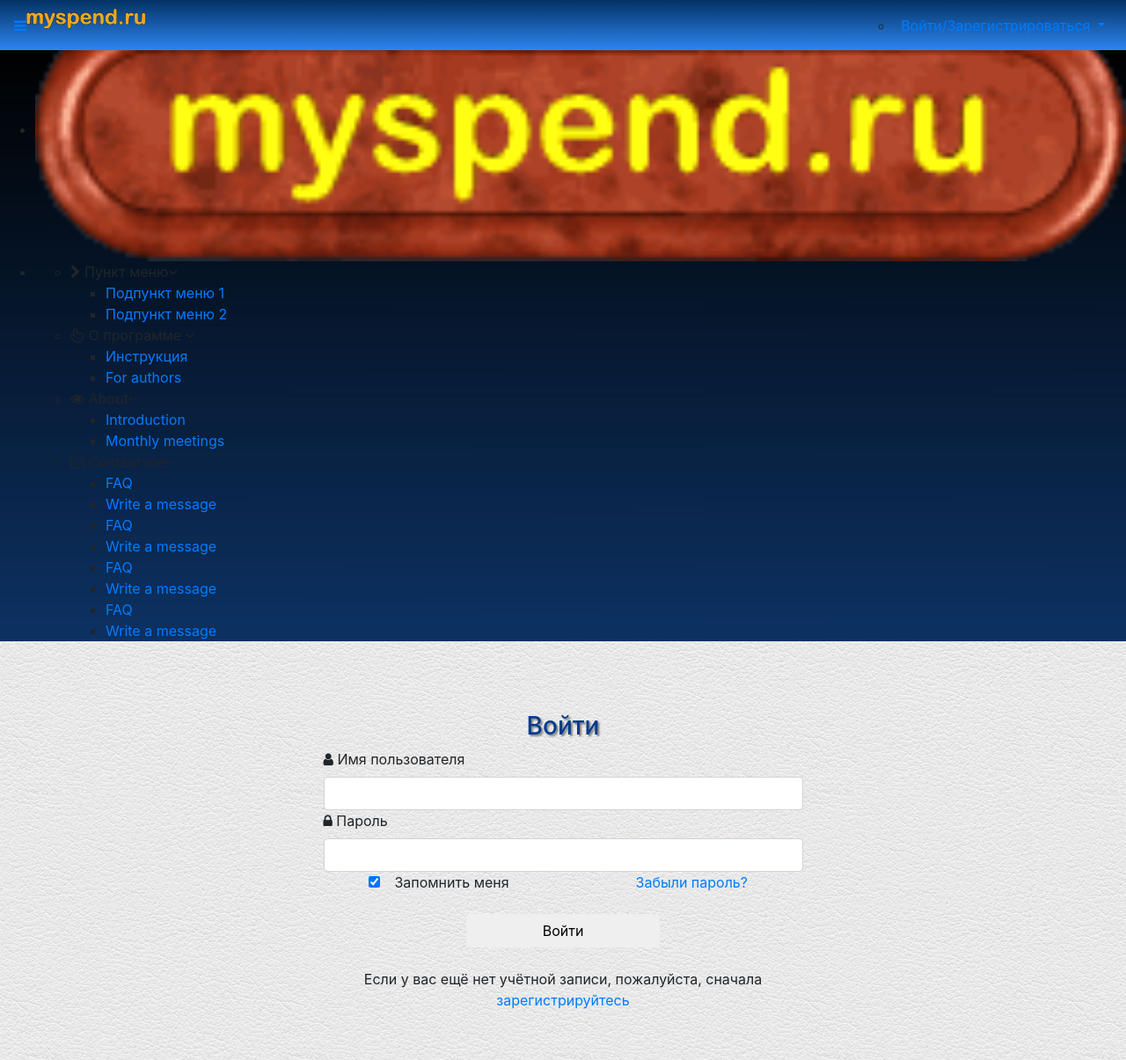
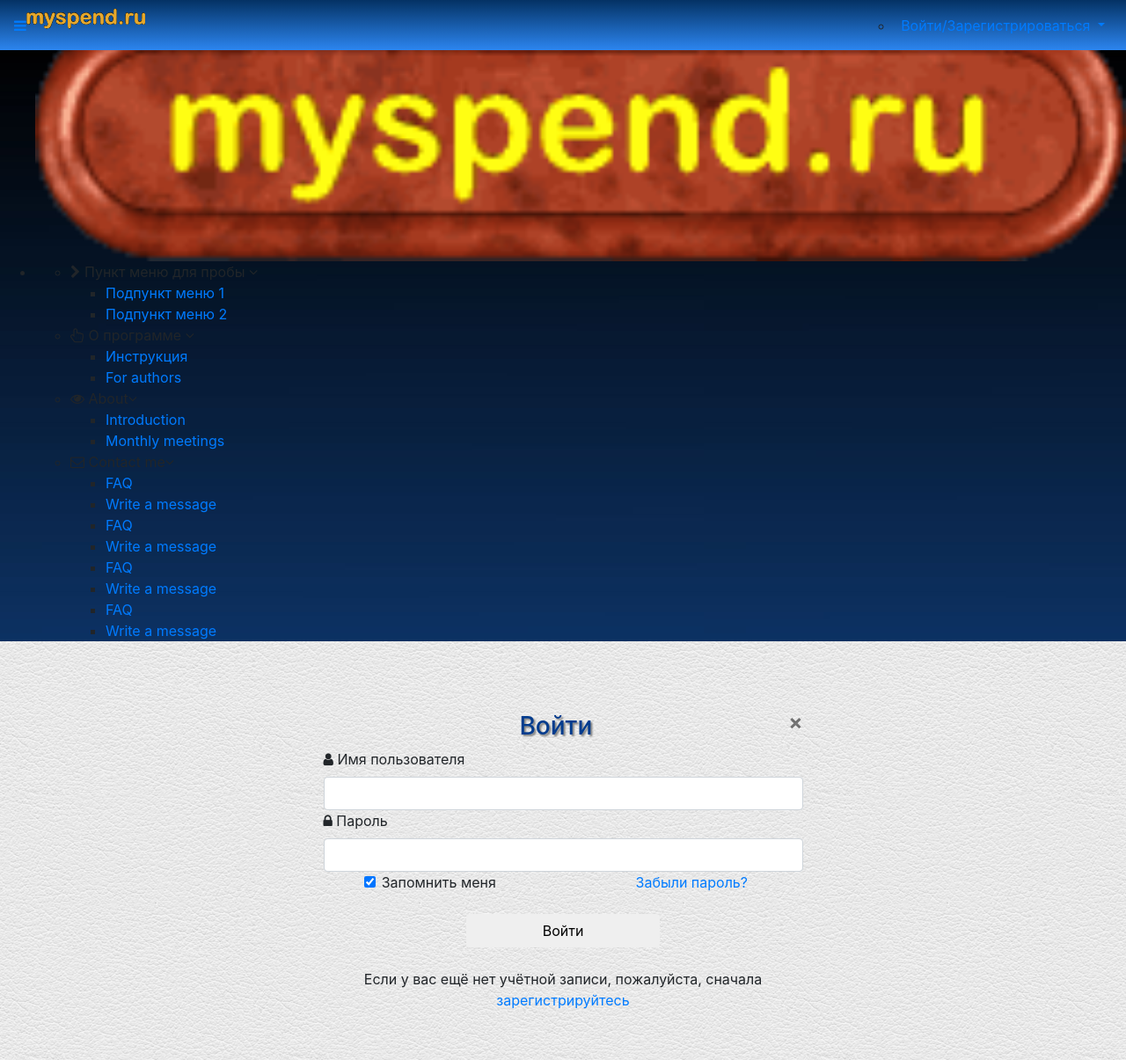
Before and after one commit to falkov/spending, a Django app: page /accounts/login/ in a window 1280 px wide. Shown: the whole page at 88% size. Run offline with Django 3.2, Linux system fonts and the light colour scheme; some libraries are stand-ins or nearby versions.

Commit message:
Добавил кнопку Закрыть в app-auth

```diff
--- a/app_auth/templates/app_auth/account/my_allauth_templates/my_account_inactive.html
+++ b/app_auth/templates/app_auth/account/my_allauth_templates/my_account_inactive.html
@@ -3,6 +3,10 @@
 
 {% block content %}
     <div class="col-6 z-depth-2 lime lighten-5 rounded animated fadeIn" style="padding: 40px">
+
+        <button type="button" class="close" aria-label="Close" onclick="window.location.href='{% url 'home' %}'">
+            <span aria-hidden="true">&times;</span>
+        </button>
 
         <div>
             <h3 class="text-center falkov-dialog-head_text">{% trans "Account Inactive" %}</h3>
--- a/app_auth/templates/app_auth/account/my_allauth_templates/my_email.html
+++ b/app_auth/templates/app_auth/account/my_allauth_templates/my_email.html
@@ -3,6 +3,10 @@
 
 {% block content %}
     <div class="col-7 z-depth-2 lime lighten-5 rounded animated fadeIn" style="padding: 40px">
+
+        <button type="button" class="close" aria-label="Close" onclick="window.location.href='{% url 'home' %}'">
+            <span aria-hidden="true">&times;</span>
+        </button>
 
         <div>
             <h3 class="text-center falkov-dialog-head_text">{% trans "E-mail Addresses" %}</h3>
--- a/app_auth/templates/app_auth/account/my_allauth_templates/my_email_confirm.html
+++ b/app_auth/templates/app_auth/account/my_allauth_templates/my_email_confirm.html
@@ -6,6 +6,11 @@
 
 {% block content %}
     <div class="col-6 z-depth-2 lime lighten-5 rounded animated fadeIn" style="padding: 40px">
+
+        <button type="button" class="close" aria-label="Close" onclick="window.location.href='{% url 'home' %}'">
+            <span aria-hidden="true">&times;</span>
+        </button>
+
         <div>
             <h3 class="text-center falkov-dialog-head_text">{% trans "Confirm E-mail Address"|slice:":-1" %}</h3>
         </div>
--- a/app_auth/templates/app_auth/account/my_allauth_templates/my_login.html
+++ b/app_auth/templates/app_auth/account/my_allauth_templates/my_login.html
@@ -3,6 +3,11 @@
 
 {% block content %}
     <div class="col-6 z-depth-2 lime lighten-5 rounded animated fadeIn" style="padding: 40px">
+
+        <button type="button" class="close" aria-label="Close" onclick="window.location.href='{% url 'home' %}'">
+            <span aria-hidden="true">&times;</span>
+        </button>
+
         <div>
             <h3 class="text-center falkov-dialog-head_text">{% trans "Sign In" %}</h3>
         </div>
@@ -29,7 +34,7 @@
 
             <div class="row">
                 <div class="col form-check font-small text-center">
-                    <input type="checkbox" class="filled-in form-check-inline" id="id_remember" checked="checked" >
+                    <input type="checkbox" class="form-check-input" id="id_remember" checked="checked" >
                     <label class="form-check-label" for="id_remember">Запомнить меня</label>
                 </div>
 
--- a/app_auth/templates/app_auth/account/my_allauth_templates/my_logout.html
+++ b/app_auth/templates/app_auth/account/my_allauth_templates/my_logout.html
@@ -3,6 +3,10 @@
 
 {% block content %}
     <div class="col-6 z-depth-2 lime lighten-5 rounded animated fadeIn" style="padding: 40px">
+
+        <button type="button" class="close" aria-label="Close" onclick="window.location.href='{% url 'home' %}'">
+            <span aria-hidden="true">&times;</span>
+        </button>
 
 {#        <div><h3 class="text-center falkov-dialog-head_text">{% trans "Sign Out" %}</h3></div>#}
 
--- a/app_auth/templates/app_auth/account/my_allauth_templates/my_password_change.html
+++ b/app_auth/templates/app_auth/account/my_allauth_templates/my_password_change.html
@@ -3,6 +3,10 @@
 
 {% block content %}
     <div class="col-6 z-depth-2 lime lighten-5 rounded animated fadeIn" style="padding: 40px">
+
+        <button type="button" class="close" aria-label="Close" onclick="window.location.href='{% url 'home' %}'">
+            <span aria-hidden="true">&times;</span>
+        </button>
 
         <div>
             <h3 class="text-center falkov-dialog-head_text">{% trans "Change Password" %}</h3>
--- a/app_auth/templates/app_auth/account/my_allauth_templates/my_password_reset.html
+++ b/app_auth/templates/app_auth/account/my_allauth_templates/my_password_reset.html
@@ -7,6 +7,11 @@
 
 {% block content %}
     <div class="col-6 z-depth-2 lime lighten-5 rounded animated fadeIn" style="padding: 40px">
+
+        <button type="button" class="close" aria-label="Close" onclick="window.location.href='{% url 'home' %}'">
+            <span aria-hidden="true">&times;</span>
+        </button>
+
         <div>
             <h3 class="text-center falkov-dialog-head_text">{% trans "Password Reset" %}</h3>
         </div>
--- a/app_auth/templates/app_auth/account/my_allauth_templates/my_password_reset_done.html
+++ b/app_auth/templates/app_auth/account/my_allauth_templates/my_password_reset_done.html
@@ -7,6 +7,11 @@
 
 {% block content %}
     <div class="col-6 z-depth-2 lime lighten-5 rounded animated fadeIn" style="padding: 40px">
+
+        <button type="button" class="close" aria-label="Close" onclick="window.location.href='{% url 'home' %}'">
+            <span aria-hidden="true">&times;</span>
+        </button>
+
         <div>
             <h3 class="text-center falkov-dialog-head_text">{% trans "Password Reset" %}</h3>
         </div>
--- a/app_auth/templates/app_auth/account/my_allauth_templates/my_password_reset_from_key.html
+++ b/app_auth/templates/app_auth/account/my_allauth_templates/my_password_reset_from_key.html
@@ -3,6 +3,11 @@
 
 {% block content %}
     <div class="col-6 z-depth-2 lime lighten-5 rounded animated fadeIn" style="padding: 40px">
+
+        <button type="button" class="close" aria-label="Close" onclick="window.location.href='{% url 'home' %}'">
+            <span aria-hidden="true">&times;</span>
+        </button>
+
         <div>
             <h3 class="text-center falkov-dialog-head_text">{% if token_fail %}{% trans "Bad Token" %}{% else %}{% trans "Change Password" %}{% endif %}</h3>
         </div>
--- a/app_auth/templates/app_auth/account/my_allauth_templates/my_password_set.html
+++ b/app_auth/templates/app_auth/account/my_allauth_templates/my_password_set.html
@@ -5,6 +5,11 @@
 
 {% block content %}
     <div class="col-6 z-depth-2 lime lighten-5 rounded animated fadeIn" style="padding: 40px">
+
+        <button type="button" class="close" aria-label="Close" onclick="window.location.href='{% url 'home' %}'">
+            <span aria-hidden="true">&times;</span>
+        </button>
+
         <div>
             <h3 class="text-center falkov-dialog-head_text">{% trans "Set Password" %}</h3>
         </div>
--- a/app_auth/templates/app_auth/account/my_allauth_templates/my_signup.html
+++ b/app_auth/templates/app_auth/account/my_allauth_templates/my_signup.html
@@ -3,6 +3,10 @@
 
 {% block content %}
     <div class="col-6 z-depth-2 lime lighten-5 rounded animated fadeIn" style="padding: 40px">
+
+        <button type="button" class="close" aria-label="Close" onclick="window.location.href='{% url 'home' %}'">
+            <span aria-hidden="true">&times;</span>
+        </button>
 
         <div>
             <h3 class="text-center falkov-dialog-head_text">{% trans "Sign Up" %}</h3>
--- a/app_auth/templates/app_auth/account/my_allauth_templates/my_signup_closed.html
+++ b/app_auth/templates/app_auth/account/my_allauth_templates/my_signup_closed.html
@@ -5,6 +5,10 @@
 
 {% block content %}
     <div class="col-6 z-depth-2 lime lighten-5 rounded animated fadeIn" style="padding: 40px">
+
+        <button type="button" class="close" aria-label="Close" onclick="window.location.href='{% url 'home' %}'">
+            <span aria-hidden="true">&times;</span>
+        </button>
 
         <div>
             <h3 class="text-center falkov-dialog-head_text">{% trans "Sign Up Closed" %}</h3>
--- a/app_auth/templates/app_auth/account/my_allauth_templates/my_verification_sent.html
+++ b/app_auth/templates/app_auth/account/my_allauth_templates/my_verification_sent.html
@@ -5,6 +5,10 @@
 
 {% block content %}
     <div class="col-6 z-depth-2 lime lighten-5 rounded animated fadeIn" style="padding: 40px">
+
+        <button type="button" class="close" aria-label="Close" onclick="window.location.href='{% url 'home' %}'">
+            <span aria-hidden="true">&times;</span>
+        </button>
 
         <div>
             <h3 class="text-center falkov-dialog-head_text">{% trans "Verify Your E-mail Address" %}</h3>
--- a/app_auth/templates/app_auth/account/my_allauth_templates/my_verified_email_required.html
+++ b/app_auth/templates/app_auth/account/my_allauth_templates/my_verified_email_required.html
@@ -5,6 +5,10 @@
 
 {% block content %}
     <div class="col-6 z-depth-2 lime lighten-5 rounded animated fadeIn" style="padding: 40px">
+
+        <button type="button" class="close" aria-label="Close" onclick="window.location.href='{% url 'home' %}'">
+            <span aria-hidden="true">&times;</span>
+        </button>
 
         <div>
             <h3 class="text-center falkov-dialog-head_text">{% trans "Verify Your E-mail Address" %}</h3>
--- a/static/falkov/css/style.css
+++ b/static/falkov/css/style.css
@@ -12,11 +12,18 @@ body {
     text-shadow: 2px 2px 2px #838383;
 }
 
+.falkov-sidebar-menu-level_0  {
+    /*background-color: blue;*/
+}
 .falkov-sidebar-menu-level_0:hover  {
-    background-color: #003b72;
+    background-color: #000d1a;
 }
+.falkov-sidebar-menu-level_0:active  {
+    background-color: #000d1a;
+}
+
 .falkov-sidebar-menu-level_1:hover  {
-    background-color: #0076d3;
+    background-color: #2a5367;
 }
 
 .falkov-blue-gradient {
--- a/templates/_navbar.html
+++ b/templates/_navbar.html
@@ -5,11 +5,11 @@
 
     <ul class="custom-scrollbar">
         <!-- Logo -->
-        <li>
+{#        <li>#}
             <div class="logo-wrapper waves-light">
                 <a href={% url 'home' %}><img src="{% static "falkov/img/board.gif" %}" class="img-fluid flex-center" style="width: 150%"></a>
             </div>
-        </li>
+{#        </li>#}
         <!--/. Logo -->
         <!--Social-->
 {#        <li>#}
@@ -33,12 +33,19 @@
         <!-- Side navigation links -->
         <li>
             <ul class="collapsible collapsible-accordion">
-                <li><a class="collapsible-header waves-effect arrow-r"><i class="fa fa-chevron-right"></i> Пункт меню<i class="fa fa-angle-down rotate-icon"></i></a>
+                <li class="falkov-sidebar-menu-level_1">
+                    <a class="collapsible-header waves-effect arrow-r">
+                        <i class="fa fa-chevron-right"></i>
+                        Пункт меню для пробы
+                        <i class="fa fa-angle-down rotate-icon"></i>
+                    </a>
+
                     <div class="collapsible-body">
                         <ul>
                             <li class="falkov-sidebar-menu-level_1">
                                 <a href="#" class="waves-effect">Подпункт меню 1</a>
                             </li>
+
                             <li class="falkov-sidebar-menu-level_1">
                                 <a href="#" class="waves-effect">Подпункт меню 2</a>
                             </li>
@@ -47,7 +54,7 @@
                 </li>
 
                 <li>
-                    <a class="collapsible-header waves-effect arrow-r">
+                    <a class="collapsible-header waves-effect arrow">
                         <i class="fa fa-hand-pointer-o"></i> О программе
                         <i class="fa fa-angle-down rotate-icon"></i>
                     </a>
@@ -128,10 +135,10 @@
                     </a>
 
                     <div class="dropdown-menu dropdown-menu-right dropdown-primary" aria-labelledby="navbarDropdownMenuLink">
-                        <a class="dropdown-item" href={% url 'account_logout' %}>Выйти</a>
+                        <a class="dropdown-item" href={% url 'account_logout' %}> Выйти</a>
                         <div class="dropdown-divider"></div>
-                        <a class="dropdown-item" href={% url 'account_change_password' %}>Изменить пароль</a>
-                        <a class="dropdown-item" href={% url 'account_email' %}>Изменить/добавить email</a>
+                        <a class="dropdown-item" href={% url 'account_change_password' %}> Изменить пароль</a>
+                        <a class="dropdown-item" href={% url 'account_email' %}> Изменить/добавить email</a>
                     </div>
                 </li>
             {% else %}
@@ -141,8 +148,8 @@
                     </a>
 
                     <div class="dropdown-menu dropdown-menu-right" aria-labelledby="navbarDropdownMenuLink">
-                        <a class="dropdown-item" href={% url 'account_login' %}>Войти</a>
-                        <a class="dropdown-item" href={% url 'account_signup' %}>Зарегистрироваться</a>
+                        <a class="dropdown-item" href={% url 'account_login' %}> Войти</a>
+                        <a class="dropdown-item" href={% url 'account_signup' %}> Зарегистрироваться</a>
                     </div>
                 </li>
             {% endif %}
```
Also changed, not shown: app_auth/templates/app_auth/account/my_allauth_templates/my_password_reset_from_key_done.html (+7 -0 lines).
